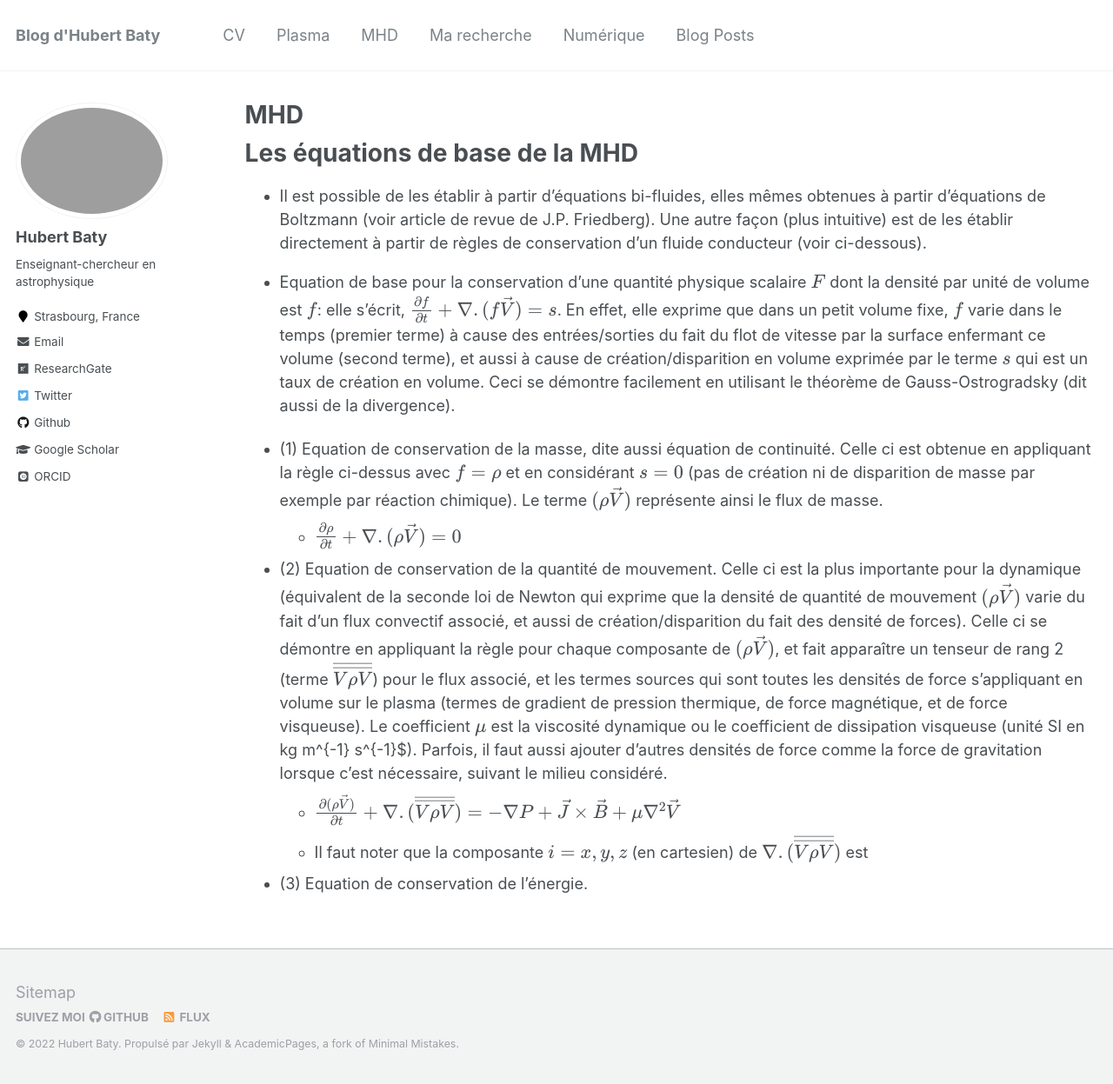
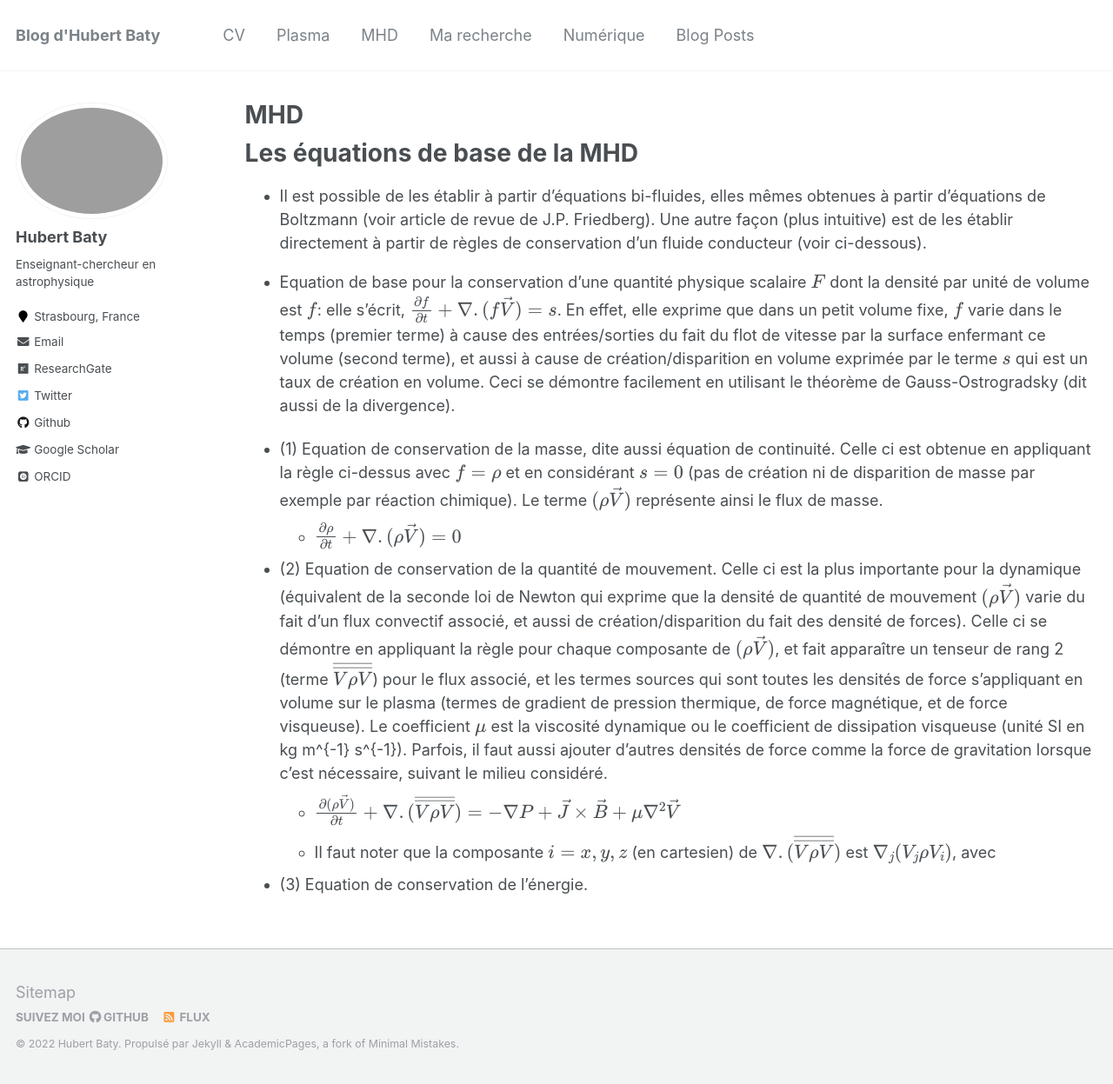
Before and after one commit to hubertbaty/hubertbaty.github.io, a Jekyll site: the page built from _pages/MHD.md, in a window 1280 px wide and 1247 px high. Shown: the whole window at 87% size. Built offline with Jekyll 4.4.1, drawn with Linux system fonts in a browser that asks for light colours; some web fonts are replaced; formulas are drawn with MathJax 3.

Commit message:
Update MHD.md

```diff
--- a/_pages/MHD.md
+++ b/_pages/MHD.md
@@ -18,8 +18,8 @@ Les équations de base de la MHD
   * $\frac {\partial \rho} {\partial t} + \nabla . (\rho \vec V) = 0$
 
 * (2) Equation de conservation de la quantité de mouvement. Celle ci est la plus importante pour la dynamique (équivalent de la seconde loi de Newton qui exprime que la densité de quantité de mouvement $(\rho \vec V)$ varie du fait d'un flux convectif associé, et aussi de création/disparition du fait des densité de forces). Celle ci se démontre en appliquant la règle pour chaque composante de $(\rho \vec V)$, et fait apparaître un tenseur de rang 2 (terme $\overline{\overline {V \rho V }}$)
-pour le flux associé, et les termes sources qui sont toutes les densités de force s'appliquant en volume sur le plasma (termes de gradient de pression thermique, de force magnétique, et de force visqueuse). Le coefficient $\mu$ est la viscosité dynamique ou le coefficient de dissipation visqueuse (unité SI en kg m^{-1} s^{-1}$). Parfois, il faut aussi ajouter d'autres densités de force comme la force de gravitation lorsque c'est nécessaire, suivant le milieu considéré.
+pour le flux associé, et les termes sources qui sont toutes les densités de force s'appliquant en volume sur le plasma (termes de gradient de pression thermique, de force magnétique, et de force visqueuse). Le coefficient $\mu$ est la viscosité dynamique ou le coefficient de dissipation visqueuse (unité SI en kg m^{-1} s^{-1}). Parfois, il faut aussi ajouter d'autres densités de force comme la force de gravitation lorsque c'est nécessaire, suivant le milieu considéré.
   * $\frac {\partial (\rho \vec V)} {\partial t} + \nabla . ( \overline{\overline {V \rho V }} ) = - \nabla P + \vec J \times \vec B + \mu \nabla^2 \vec V $
-  * Il faut noter que la composante $i = x, y, z$ (en cartesien) de $\nabla . ( \overline{\overline {V \rho V }} )$ est
+  * Il faut noter que la composante $i = x, y, z$ (en cartesien) de $\nabla . ( \overline{\overline {V \rho V }} )$ est $\nabla_j (V_j \rho V_i )$, avec
 
 * (3) Equation de conservation de l'énergie.
```
